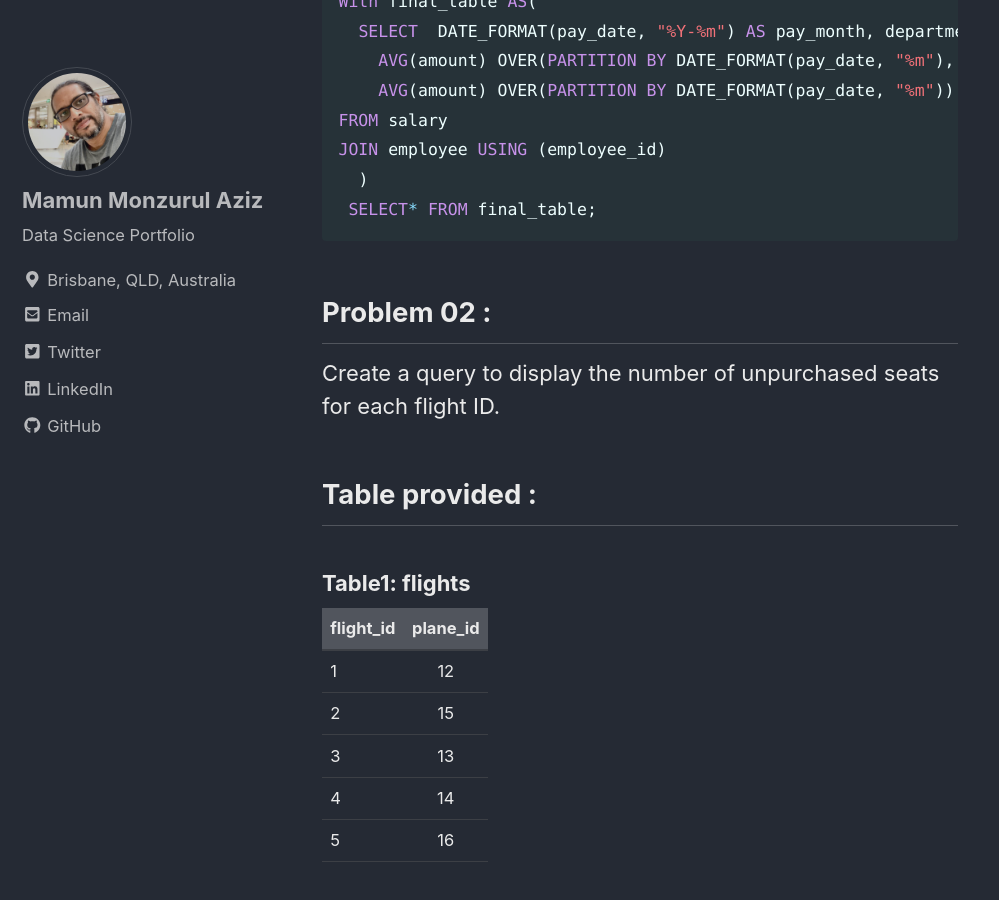
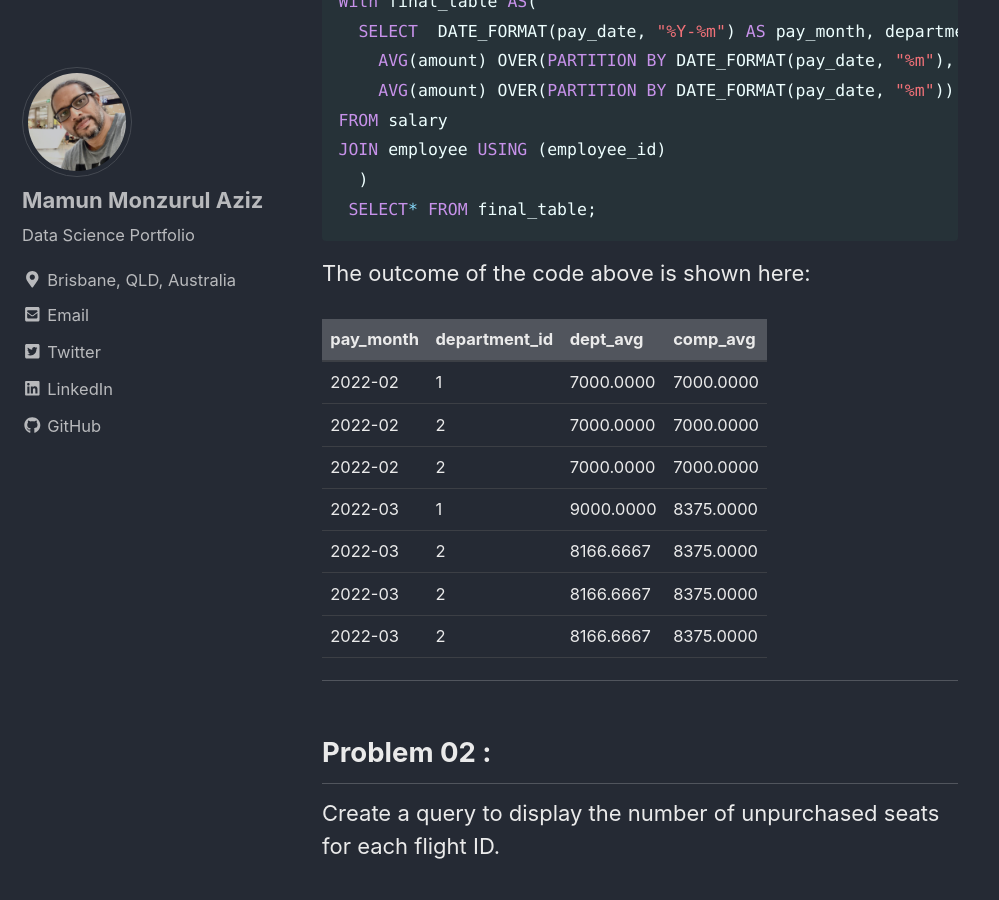
Before and after one commit to mamunmaziz/mamunmaziz.github.io, a Jekyll site: the page built from _posts/2022-12-12-MYSQL Examples.md, in a window 1280 px wide and 900 px high, scrolled down 2738 px. Shown: the whole window, without its empty margins (0-999 px from the left). Built offline with Jekyll 4.4.1, drawn with Linux system fonts in a browser that asks for light colours; cached includes are drawn as plain includes; nearby versions of some CDN libraries.

Commit message:
Update 2022-12-12-MYSQL Examples.md

````diff
--- a/_posts/2022-12-12-MYSQL Examples.md
+++ b/_posts/2022-12-12-MYSQL Examples.md
@@ -85,7 +85,21 @@ JOIN employee USING (employee_id)
   )
  SELECT* FROM final_table;
 ```
+The outcome of the code above is shown here:
 
+| pay_month | department_id | dept_avg  | comp_avg  |
+| --------- | ------------- | --------- | --------- |
+| 2022-02   | 1             | 7000.0000 | 7000.0000 |
+| 2022-02   | 2             | 7000.0000 | 7000.0000 |
+| 2022-02   | 2             | 7000.0000 | 7000.0000 |
+| 2022-03   | 1             | 9000.0000 | 8375.0000 |
+| 2022-03   | 2             | 8166.6667 | 8375.0000 |
+| 2022-03   | 2             | 8166.6667 | 8375.0000 |
+| 2022-03   | 2             | 8166.6667 | 8375.0000 |
+
+
+
+---
 
 ## Problem 02 :
 Create a query to display the number of unpurchased seats for each flight ID.
````
